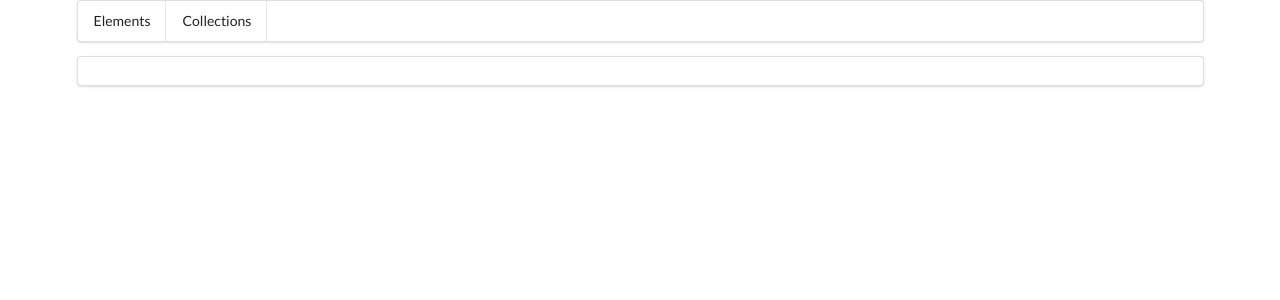
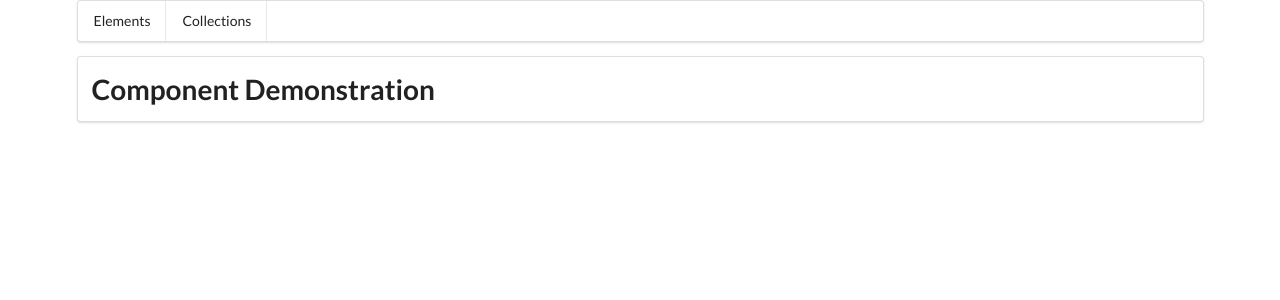
Before and after one commit to Avshalom-Ts/SG-comps, an Angular app: page / in a window 1280 px wide. Shown: the top 300 px of the page. Built offline with nearby package versions, Linux system fonts and the light colour scheme.

Commit message:
FixingRouting

```diff
--- a/src/app/app-routing.module.ts
+++ b/src/app/app-routing.module.ts
@@ -1,10 +1,21 @@
 import { NgModule } from '@angular/core';
 import { RouterModule, Routes } from '@angular/router';
+import { HomeComponent } from './home/home.component';
+import { NotFoundComponent } from './not-found/not-found.component';
 
-const routes: Routes = [];
+const routes: Routes = [
+  {
+    path: '',
+    component: HomeComponent,
+  },
+  {
+    path: '**',
+    component: NotFoundComponent,
+  },
+];
 
 @NgModule({
   imports: [RouterModule.forRoot(routes)],
-  exports: [RouterModule]
+  exports: [RouterModule],
 })
-export class AppRoutingModule { }
+export class AppRoutingModule {}
--- a/src/app/app.module.ts
+++ b/src/app/app.module.ts
@@ -11,7 +11,7 @@ import { NotFoundComponent } from './not-found/not-found.component';
 
 @NgModule({
   declarations: [AppComponent, HomeComponent, NotFoundComponent],
-  imports: [BrowserModule, AppRoutingModule, ElementsModule, CollectionsModule],
+  imports: [BrowserModule, ElementsModule, CollectionsModule, AppRoutingModule],
   providers: [],
   bootstrap: [AppComponent],
 })
--- a/src/app/home/home.component.html
+++ b/src/app/home/home.component.html
@@ -1 +1 @@
-<p>home works!</p>
+<h1>Component Demonstration</h1>
```
